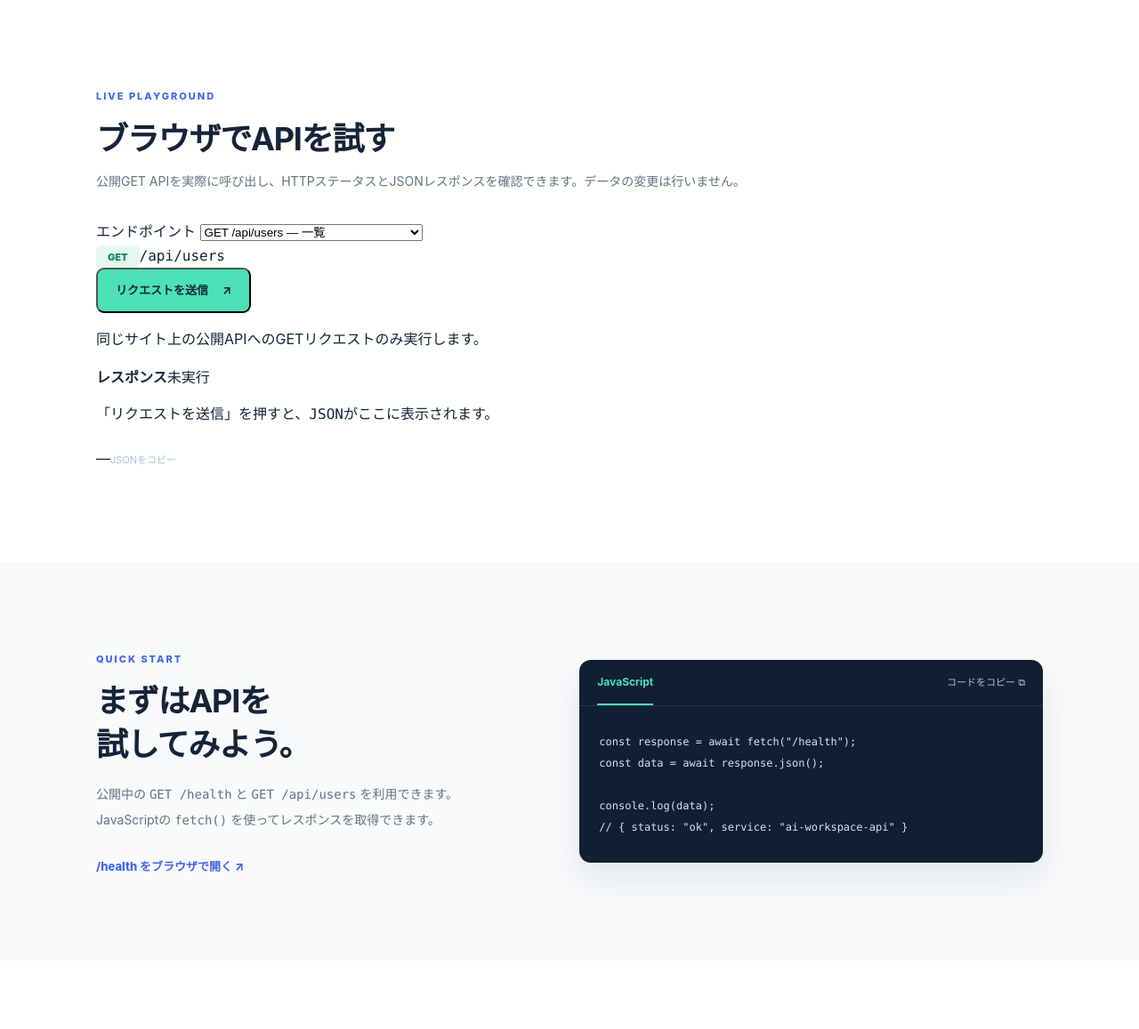
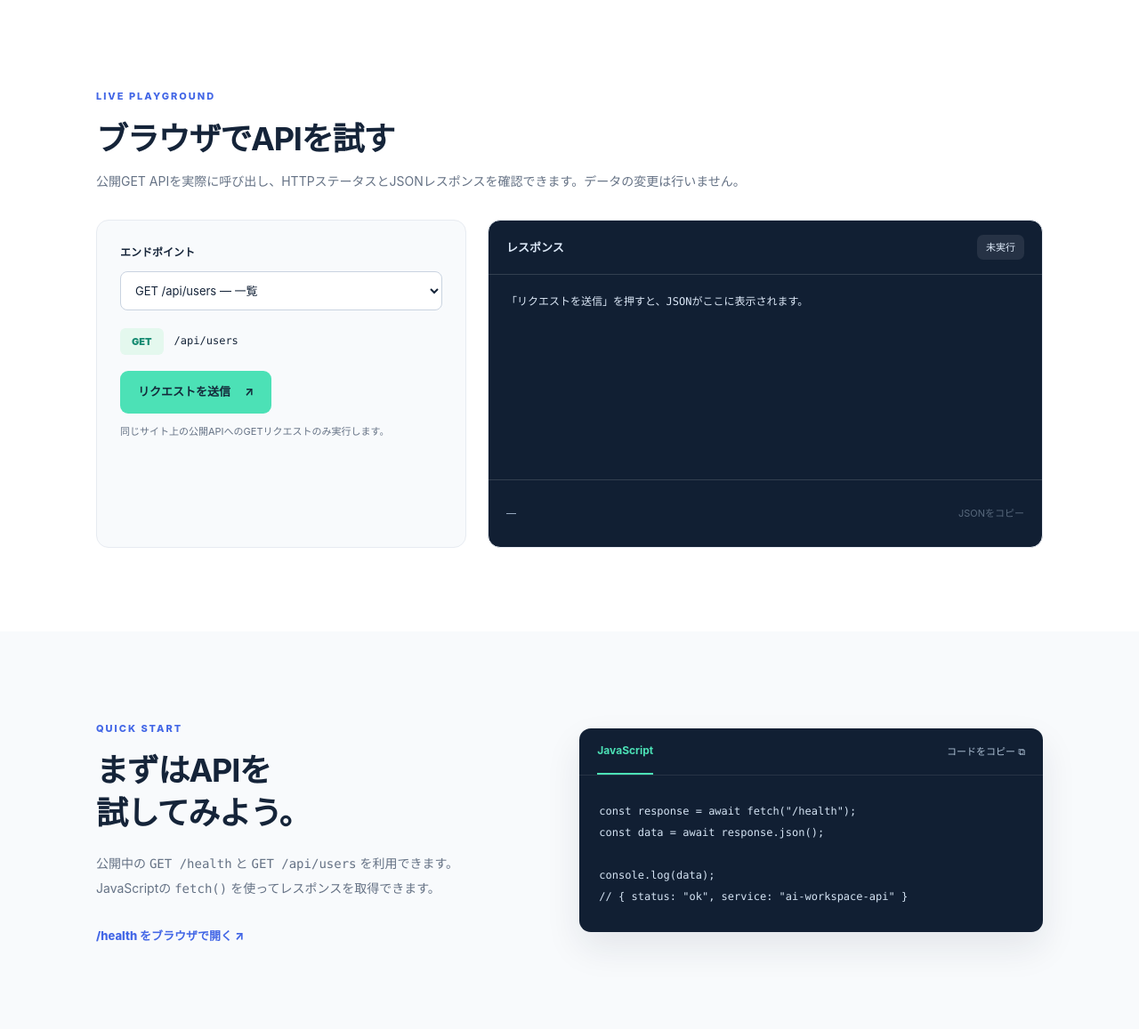
Before and after one commit to iwasaki-hub/ai-workspace-api, a Node server app: page / in a window 1280 px wide. Shown: the part 1727-2884 px from the top of the page at 89% size. Run offline with Node 20, Linux system fonts and the light colour scheme; some libraries are stand-ins or nearby versions.

Commit message:
feat: enable secure in-browser read-only API requests

```diff
--- a/public/css/style.css
+++ b/public/css/style.css
@@ -10,3 +10,30 @@
 @media(max-width:900px){.hero-inner{grid-template-columns:1fr;gap:50px;padding-top:72px}.hero-visual{max-width:610px;width:100%;margin:0 auto;transform:none}.floating-label{right:10px}.example-layout{gap:30px}.roadmap-grid{grid-template-columns:repeat(2,1fr)}.primary-nav{gap:16px}}
 @media(max-width:650px){.container{padding:0 20px}.header-inner{min-height:66px}.brand{font-size:15px}.menu-toggle{display:flex;border:1px solid #ffffff40;background:transparent;border-radius:8px;width:40px;height:36px;flex-direction:column;align-items:center;justify-content:center;gap:5px}.menu-toggle span{display:block;width:18px;height:2px;background:#fff}.primary-nav{display:none;position:absolute;top:66px;left:0;right:0;z-index:10;background:#101c30;padding:16px 22px 22px;flex-direction:column;align-items:stretch;gap:15px;box-shadow:0 12px 20px #0002}.primary-nav.is-open{display:flex}.hero-inner{padding-top:66px;padding-bottom:80px}.hero h1{letter-spacing:-1.5px}.hero-lead{font-size:13px}.feature-grid{grid-template-columns:1fr;gap:12px}.feature-card{padding:22px}.section{padding:67px 0}.overview-section{padding:0}.section-heading{align-items:start}.section-count{display:none}.endpoint-card{padding:19px}.endpoint-main{gap:9px}.availability{margin-left:0}.endpoint-detail{align-items:start;flex-direction:column;gap:10px}.example-layout{grid-template-columns:1fr;gap:25px}.roadmap-grid{grid-template-columns:1fr;gap:12px}.footer-inner{flex-wrap:wrap}.footer-inner small{width:100%}.floating-label{font-size:10px}}
 @media(prefers-reduced-motion:reduce){html{scroll-behavior:auto}*{transition:none!important}}
+
+
+/* Interactive same-origin read-only API explorer */
+.explorer-section{background:#fff}
+.explorer-grid{display:grid;grid-template-columns:minmax(250px,.9fr) minmax(0,1.35fr);gap:24px;align-items:stretch}
+.explorer-controls,.explorer-response{border:1px solid var(--line);border-radius:14px;padding:26px;min-width:0}
+.explorer-controls{display:flex;flex-direction:column;gap:11px;background:var(--bg)}
+.explorer-controls label{font-size:12px;font-weight:800;color:var(--ink)}
+.explorer-controls select,.explorer-controls input{display:block;width:100%;padding:12px;border:1px solid #c9d3e0;border-radius:8px;background:white;color:var(--ink);font:inherit;font-size:13px;min-width:0}
+.explorer-controls :is(select,input):focus-visible,.explorer-controls button:focus-visible{outline:3px solid #9ac2ff;outline-offset:2px}
+.explorer-field{display:flex;flex-direction:column;gap:8px}
+.explorer-field[hidden]{display:none}
+.explorer-field small,.explorer-help{font-size:11px;color:var(--muted);margin:0}
+.explorer-request{margin-top:9px;display:flex;align-items:center;gap:12px;min-width:0}
+.explorer-request code{overflow-wrap:anywhere;font-size:12px}
+.explorer-submit{border:0;align-self:flex-start;margin-top:7px}
+.explorer-submit:disabled{opacity:.6;cursor:wait}
+.explorer-response{background:#111f33;color:#dce8f7;display:flex;flex-direction:column;padding:0;overflow:hidden}
+.explorer-response-head,.explorer-response-foot{display:flex;justify-content:space-between;align-items:center;gap:15px;padding:16px 20px}
+.explorer-response-head{border-bottom:1px solid #ffffff24;font-size:13px}
+.explorer-response-foot{border-top:1px solid #ffffff24;color:#a8bad1;font-size:11px}
+.explorer-status{border-radius:7px;background:#ffffff16;padding:5px 10px;font-size:11px}
+.explorer-status[data-kind="success"]{background:#1c5141;color:#aff1d1}
+.explorer-status[data-kind="error"]{background:#5a313d;color:#ffccd0}
+.explorer-output{white-space:pre-wrap;overflow-wrap:anywhere;overflow:auto;font-size:12px;line-height:1.8;padding:20px;margin:0;min-height:230px;max-height:480px;flex:1}
+.explorer-response-foot .copy-button:disabled{opacity:.45;cursor:not-allowed}
+@media(max-width:650px){.explorer-grid{grid-template-columns:1fr}.explorer-controls{padding:20px}.explorer-output{min-height:200px}}
```
